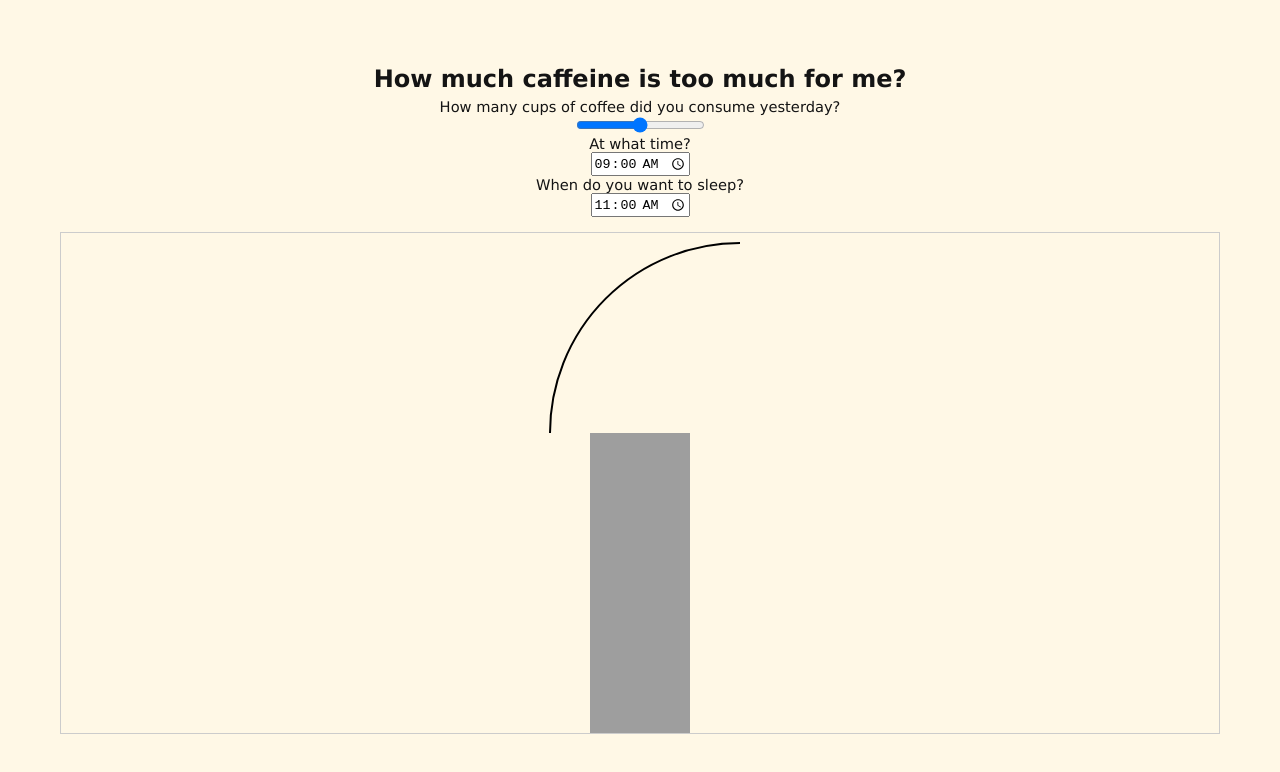
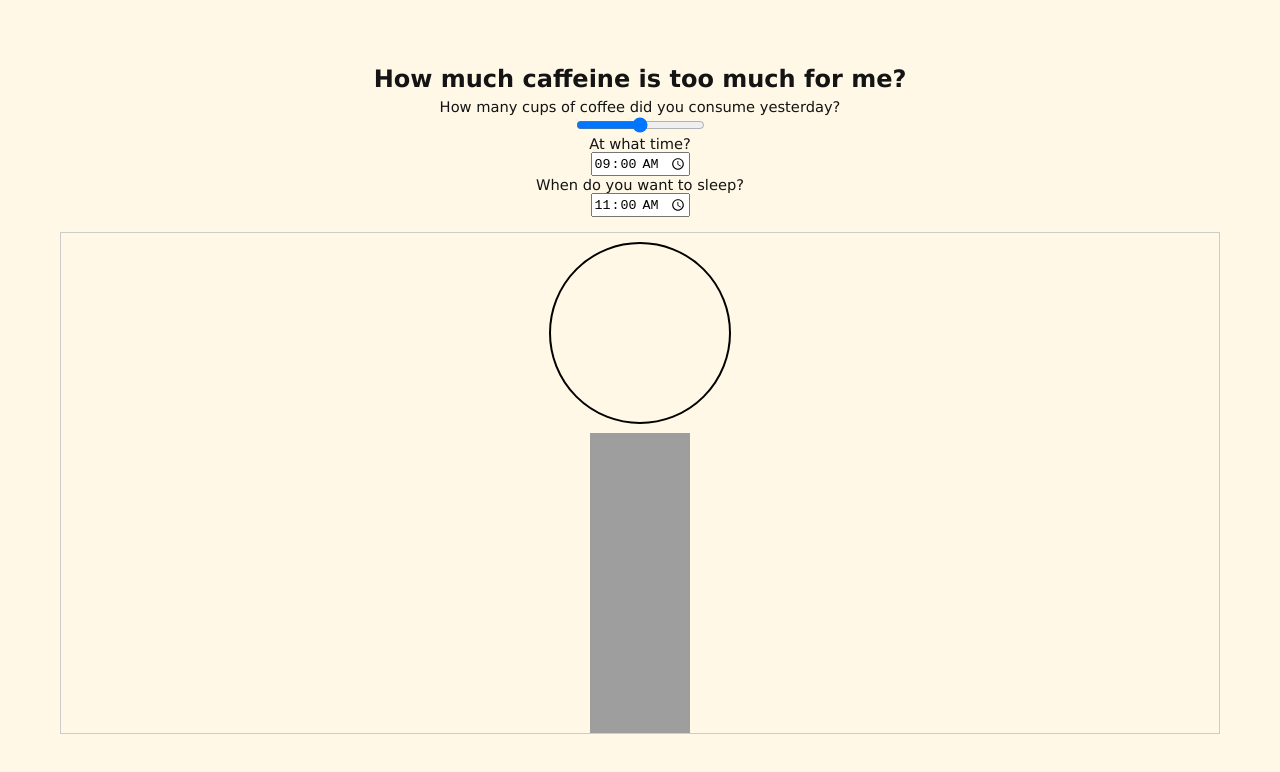
Before and after one commit to WaadAlharthi/CoffeeEffect, a plain HTML site: page index.html in a window 1280 px wide. Drawn offline with Linux system fonts and the light colour scheme; grey boxes are pictures that could not be loaded.

Commit message:
Update index.html

```diff
--- a/index.html
+++ b/index.html
@@ -32,7 +32,7 @@
 
 		<div class="clock">
       			<svg width="200" height="200">
-  	    			<circle cx="200" cy="200" r="190" stroke="black" stroke-width="2" fill="none"/>
+  	    			<circle cx="100" cy="100" r="90" stroke="black" stroke-width="2" fill="none"/>
       			</svg>
 
 
```
